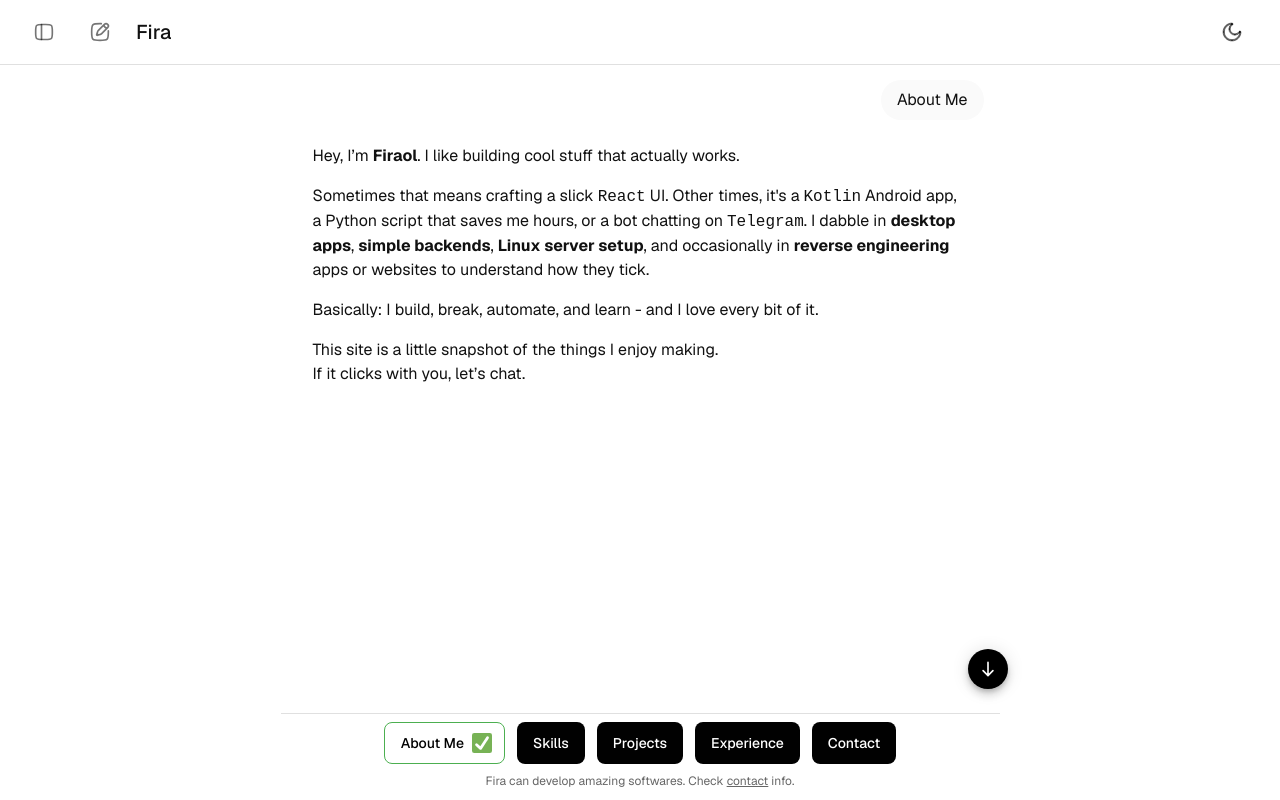
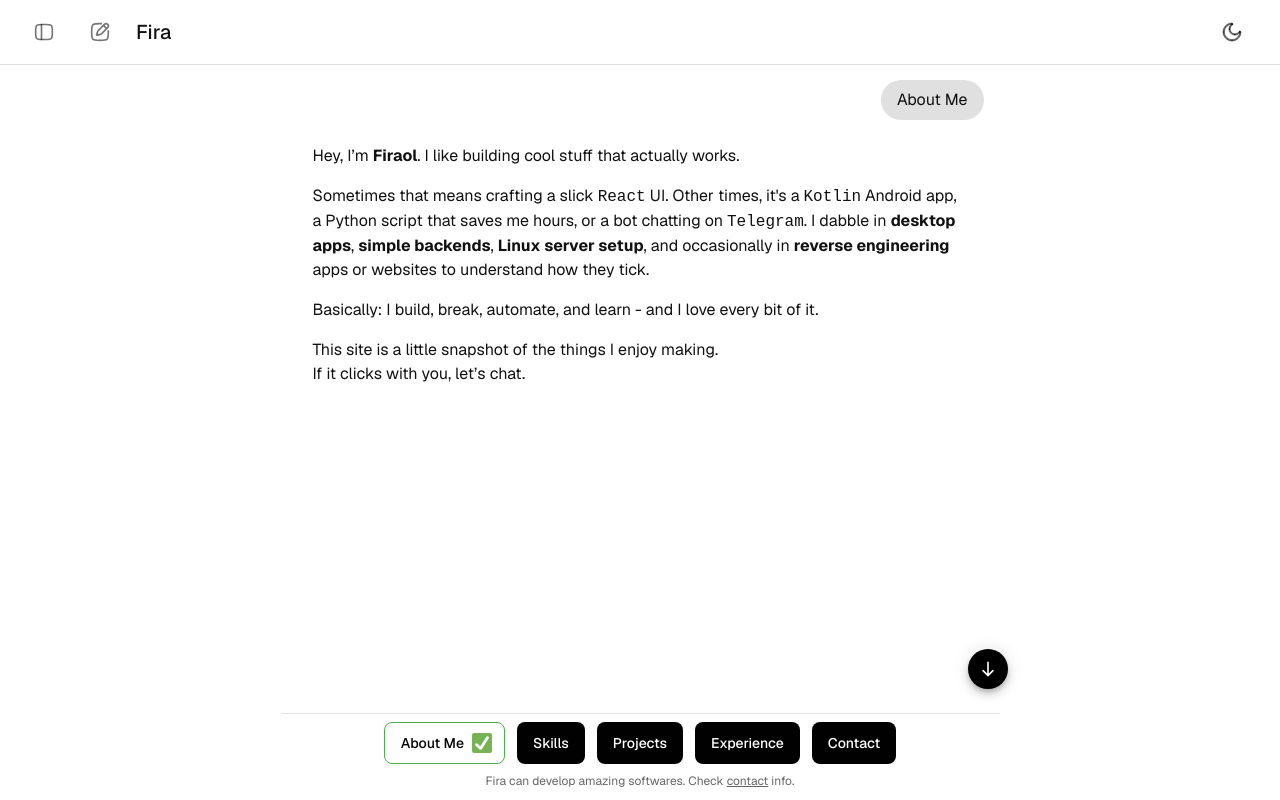
Before and after one commit to fira-pro/portfolio, a React (Vite) app: page / in a window 1280 px wide. Both pictures are taken after a click on the button "About Me". Built offline with nearby package versions, Linux system fonts and the light colour scheme.

Commit message:
change chat bubble bg color from paper to divider

```diff
--- a/src/components/chat/ChatBubble.jsx
+++ b/src/components/chat/ChatBubble.jsx
@@ -17,7 +17,7 @@ export default function ChatBubble({
         textAlign: type === "assistant" ? "left" : "right",
         bgcolor:
           type === "user"
-            ? "background.paper"
+            ? "divider"
             : "background.default",
         borderRadius: 100,
         overflowWrap: "break-word", // Ensures text wraps
```
